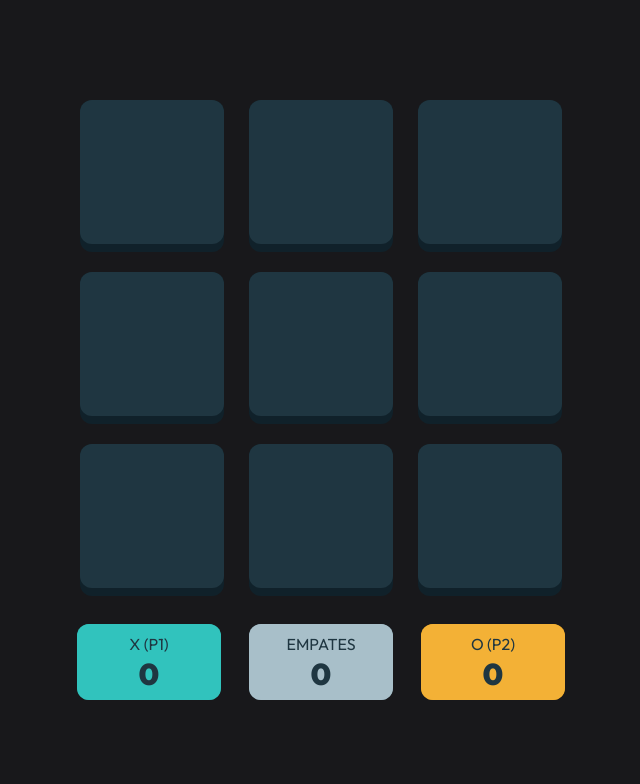
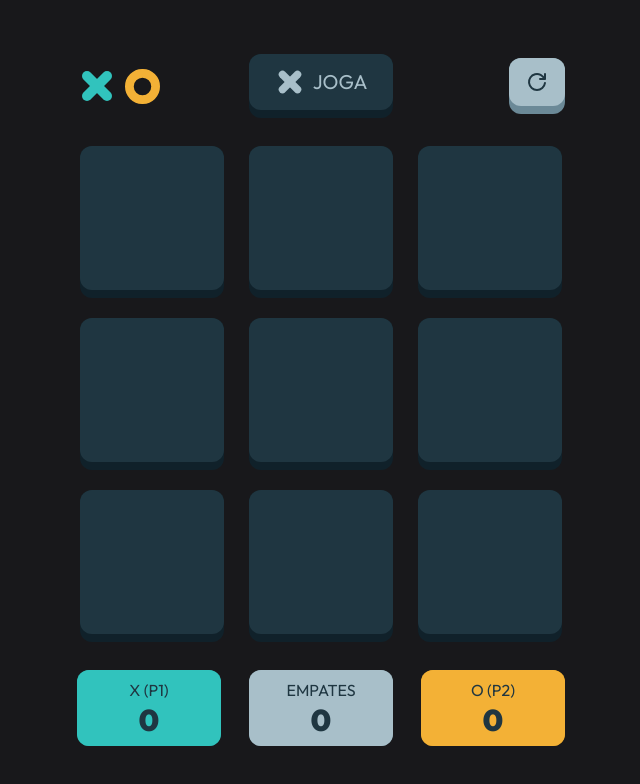
Before and after one commit to dyhalmeida/tic-tac-toe, a Next.js app in the folder apps/tic-tac-toe-front/: page / in a window 1280 px wide. Shown: the top 784 px of the page, without its empty margins (319-959 px from the left). Built offline with nearby package versions, Linux system fonts and the light colour scheme.

Commit message:
feat: add menu area component

```diff
--- a/apps/tic-tac-toe-front/src/app/page.tsx
+++ b/apps/tic-tac-toe-front/src/app/page.tsx
@@ -1,4 +1,5 @@
 import { ResultArea } from "@/components/ResultArea";
+import { MenuArea } from "@/components/MenuArea";
 import { BoardArea } from "@/components/BoardArea";
 import { Scoreboard } from "@/components/ScoreArea";
 
@@ -6,6 +7,7 @@ export default function Home() {
   return (
     <main className="flex flex-col gap-7">
       <ResultArea />
+      <MenuArea />
       <BoardArea />
       <Scoreboard />
     </main>
--- /dev/null
+++ b/apps/tic-tac-toe-front/src/components/MenuArea/index.tsx
@@ -0,0 +1,45 @@
+"use client";
+import { useContext } from "react";
+import { Player, PlayerTypeEnum } from "core";
+import { IconCircle, IconReload, IconX } from "@/libs/icons";
+import { GameContext } from "@/context/GameContext";
+import Button from "@/components/shared/Button";
+import { Card } from "@/components/shared/Card";
+
+type CurrentPlayerPropsType = {
+  currentPlayer: Player;
+};
+function CurrentPlayer({ currentPlayer }: CurrentPlayerPropsType) {
+  return (
+    <Card color="dark">
+      <div className="flex justify-center items-center gap-2 h-10 w-32 text-light-500">
+        {currentPlayer.type === PlayerTypeEnum.X && (
+          <IconX size={30} stroke={6} />
+        )}
+        {currentPlayer.type === PlayerTypeEnum.O && (
+          <IconCircle size={30} stroke={6} />
+        )}
+        <span className="text-xl">JOGA</span>
+      </div>
+    </Card>
+  );
+}
+
+export function MenuArea() {
+  const { currentPlayer, restart } = useContext(GameContext);
+
+  return (
+    <div className="flex justify-between items-center">
+      <div className="flex items-center gap-2 w-32">
+        <IconX size={40} stroke={6} className="text-primary-500" />
+        <IconCircle size={35} stroke={6} className="text-secondary-500" />
+      </div>
+      <CurrentPlayer currentPlayer={currentPlayer} />
+      <div className="flex justify-end w-32">
+        <Button onClick={restart}>
+          <IconReload stroke={2} className="text-dark-400 my-1 mx-2" />
+        </Button>
+      </div>
+    </div>
+  );
+}
--- a/apps/tic-tac-toe-front/src/libs/icons/index.ts
+++ b/apps/tic-tac-toe-front/src/libs/icons/index.ts
@@ -1 +1 @@
-export { IconCircle, IconX } from "@tabler/icons-react";
+export { IconCircle, IconX, IconReload } from "@tabler/icons-react";
```
